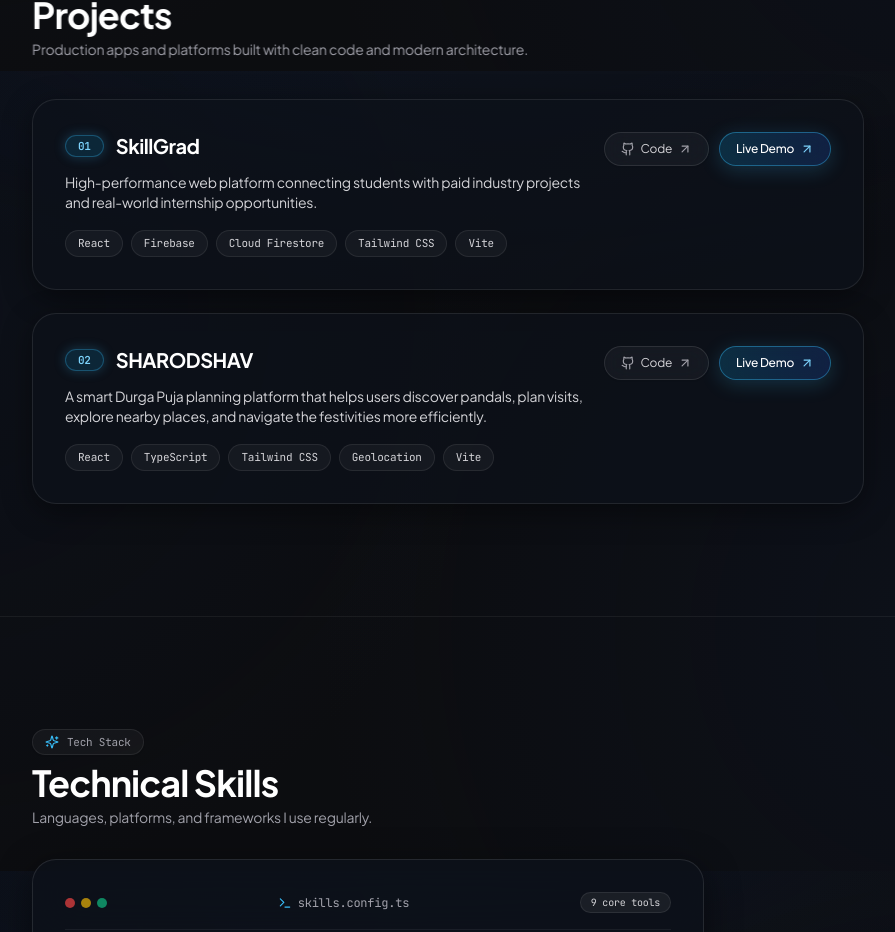
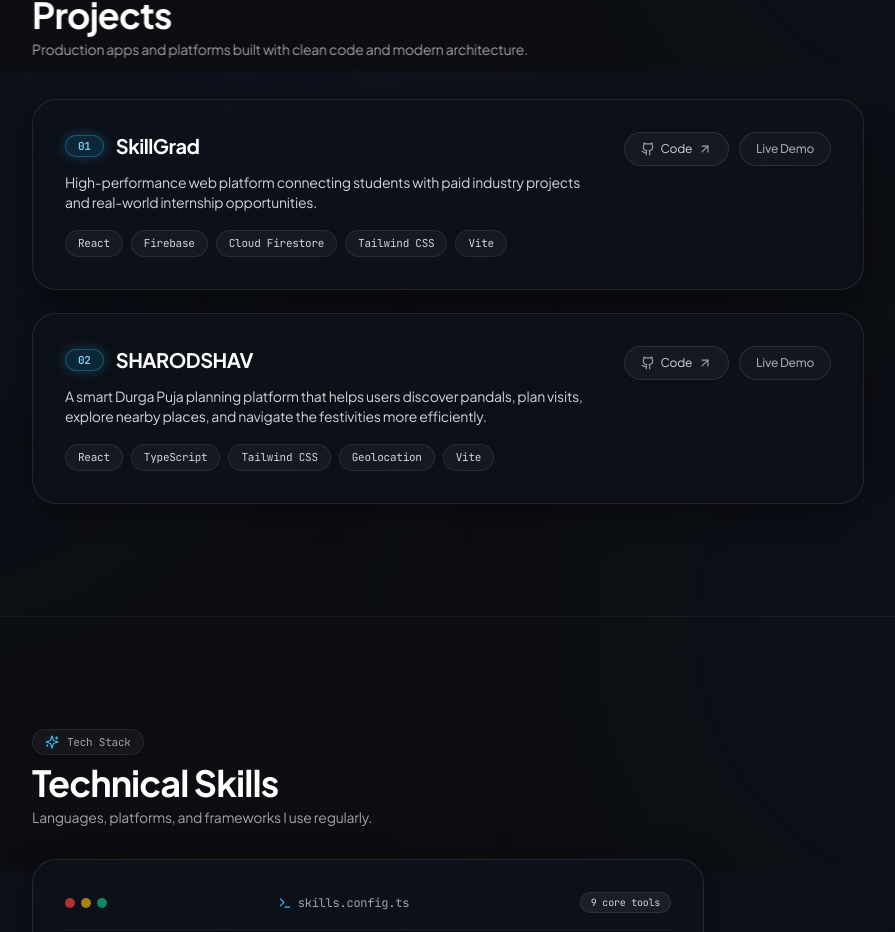
Before and after one commit to soutrikdutta/portfolio, a React (Vite) app: page / in a window 1280 px wide. Shown: the part 2329-3261 px from the top of the page, without its empty margins (192-1087 px from the left). Built offline with nearby package versions, Linux system fonts and the light colour scheme; the HTML template or start-up script is replaced by a standard one.

Commit message:
feat(projects): delink live demo buttons while retaining button visuals

```diff
--- a/src/components/Projects.tsx
+++ b/src/components/Projects.tsx
@@ -129,6 +129,14 @@ export const Projects: React.FC = () => {
                   )}
 
                   {project.liveUrl && (
+                    project.liveUrl === "#" ? (
+                      <span
+                        className="inline-flex items-center gap-1.5 text-xs text-zinc-400 font-medium px-4 py-2 rounded-full border border-white/[0.10] bg-white/[0.03] backdrop-blur-md cursor-default select-none shadow-sm"
+                        aria-label={`${project.title} Live Demo`}
+                      >
+                        <span>Live Demo</span>
+                      </span>
+                    ) : (
                       <motion.a
                         href={project.liveUrl}
                         target="_blank"
@@ -141,6 +149,7 @@ export const Projects: React.FC = () => {
                         <span>Live Demo</span>
                         <ArrowUpRight className="w-3.5 h-3.5 text-sky-300 transition-transform duration-200 group-hover:translate-x-0.5 group-hover:-translate-y-0.5 group-hover:text-white" />
                       </motion.a>
+                    )
                   )}
                 </div>
               </div>
--- a/src/portfolio.config.ts
+++ b/src/portfolio.config.ts
@@ -100,7 +100,7 @@ export const portfolioConfig = {
       tagline: "High-performance web platform connecting students with paid industry projects and real-world internship opportunities.",
       technologies: ["React", "Firebase", "Cloud Firestore", "Tailwind CSS", "Vite"],
       githubUrl: "https://github.com/soutrikdutta/skillgrad",
-      liveUrl: "https://skillgrad.vercel.app",
+      liveUrl: "#",
       featured: true
     },
     {
@@ -109,7 +109,7 @@ export const portfolioConfig = {
       tagline: "A smart Durga Puja planning platform that helps users discover pandals, plan visits, explore nearby places, and navigate the festivities more efficiently.",
       technologies: ["React", "TypeScript", "Tailwind CSS", "Geolocation", "Vite"],
       githubUrl: "https://github.com/soutrikdutta/sharodshava-pujo-planner",
-      liveUrl: "https://sharodshav-two.vercel.app",
+      liveUrl: "#",
       featured: true
     }
   ] as ProjectItem[],
```
Lines whose indentation alone changed are shown as unchanged.
